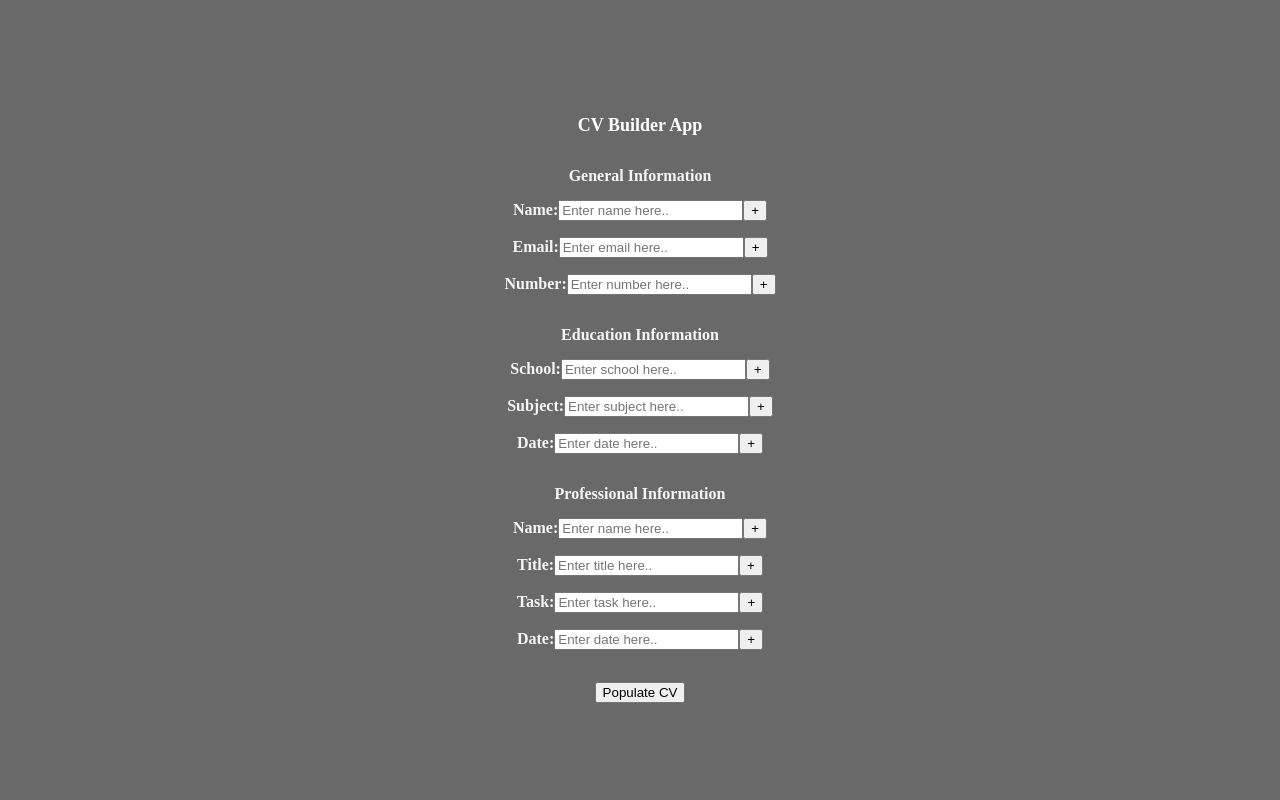
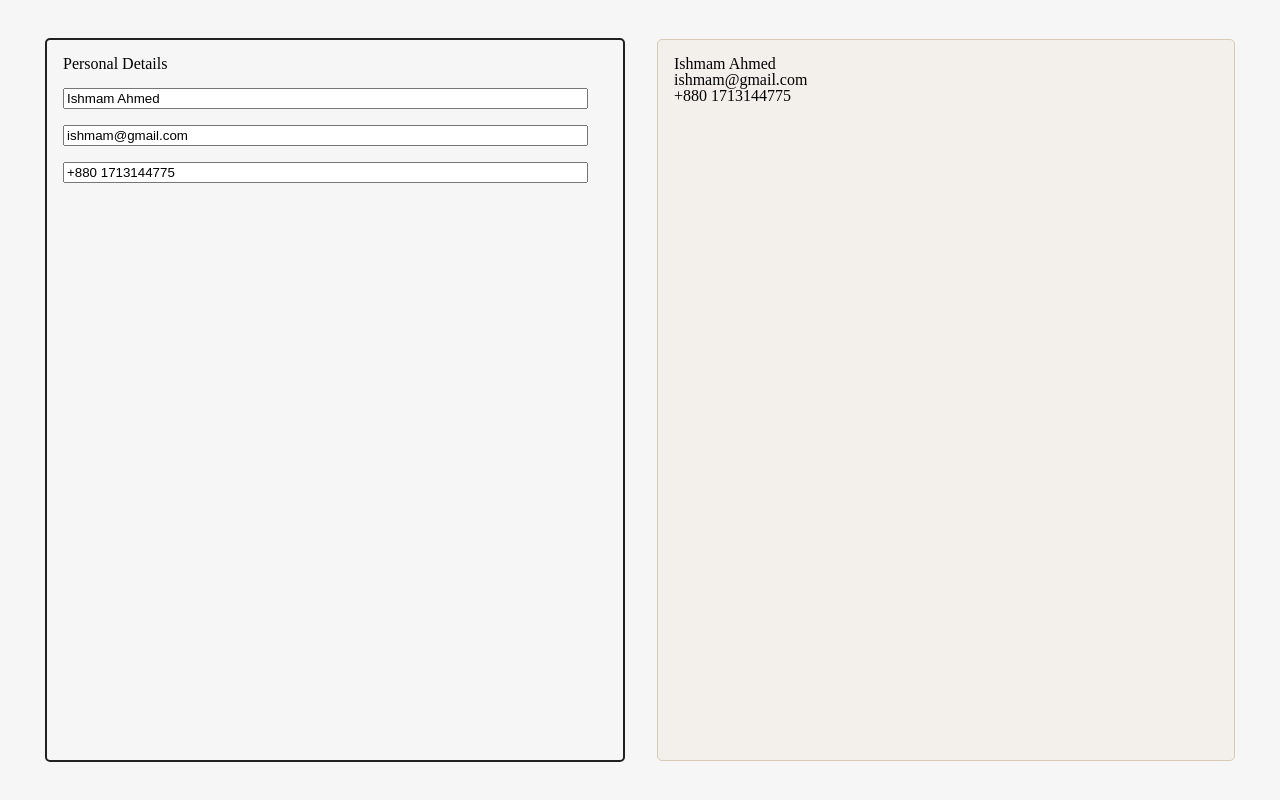
Before and after one commit to Ishmam156/CV-Application, a React (Create React App) app: page / in a window 1280 px wide. Built offline with nearby package versions, Linux system fonts and the light colour scheme.

Commit message:
initial restructure of HTML

```diff
--- a/src/App.js
+++ b/src/App.js
@@ -1,8 +1,8 @@
 import React, { Component } from "react";
-import Header from "./components/Header";
+// import Header from "./components/Header";
 import "./styles/reset.css";
 import "./styles/App.css";
-import InformationParent from "./components/InformationParent";
+// import InformationParent from "./components/InformationParent";
 import { capitalize } from "./helper/capitalize";
 
 export default class App extends Component {
@@ -12,9 +12,9 @@ export default class App extends Component {
     this.state = {
       showCV: false,
       generalInformation: {
-        name: "",
-        email: "",
-        number: "",
+        name: "Ishmam Ahmed",
+        email: "ishmam@gmail.com",
+        number: "+880 1713144775",
       },
       educationInformation: {
         school: "",
@@ -79,54 +79,54 @@ export default class App extends Component {
   render() {
     return (
       <main className="mainContent">
-        <Header />
-        {!this.state.showCV && (
-          <>
-            <InformationParent
-              handleChange={this.handleGeneralInformationInput}
-              title="General Information"
-              fields={Object.keys(this.state.generalInformation)}
+        <div className="CVInput">
+          <div className="personalDetails">
+            <h1>Personal Details</h1>
+            <input
+              type="text"
+              value={this.state.generalInformation.name}
+              onChange={(event) =>
+                this.setState({
+                  generalInformation: {
+                    ...this.state.generalInformation,
+                    name: event.target.value,
+                  },
+                })
+              }
             />
-            <InformationParent
-              handleChange={this.handleEducationInformationInput}
-              title="Education Information"
-              fields={Object.keys(this.state.educationInformation)}
+            <input
+              type="text"
+              value={this.state.generalInformation.email}
+              onChange={(event) =>
+                this.setState({
+                  generalInformation: {
+                    ...this.state.generalInformation,
+                    email: event.target.value,
+                  },
+                })
+              }
             />
-            <InformationParent
-              handleChange={this.handleProfessionalInformationInput}
-              title="Professional Information"
-              fields={Object.keys(this.state.professionalInformation)}
+            <input
+              type="text"
+              value={this.state.generalInformation.number}
+              onChange={(event) =>
+                this.setState({
+                  generalInformation: {
+                    ...this.state.generalInformation,
+                    number: event.target.value,
+                  },
+                })
+              }
             />
-          </>
-        )}
-        <br />
-        <button
-          onClick={() =>
-            this.setState({
-              showCV: !this.state.showCV,
-            })
-          }
-        >
-          {this.state.showCV ? "Clear CV" : "Populate CV"}
-        </button>
-        {this.state.showCV &&
-          Object.keys(this.state.generalInformation).map((item, index) => (
-            <div key={index}>
-              {capitalize(item)}: {this.state.generalInformation[item]}
-            </div>
-          ))}
-        {this.state.showCV &&
-          Object.keys(this.state.educationInformation).map((item, index) => (
-            <div key={index}>
-              {capitalize(item)}: {this.state.educationInformation[item]}
-            </div>
-          ))}
-        {this.state.showCV &&
-          Object.keys(this.state.professionalInformation).map((item, index) => (
-            <div key={index}>
-              {capitalize(item)}: {this.state.professionalInformation[item]}
-            </div>
-          ))}
+          </div>
+        </div>
+        <div className="CVShow">
+          <div className="CVShowPersonalDetails">
+            <h1>{this.state.generalInformation.name}</h1>
+            <h1>{this.state.generalInformation.email}</h1>
+            <h1>{this.state.generalInformation.number}</h1>
+          </div>
+        </div>
       </main>
     );
   }
--- a/src/styles/App.css
+++ b/src/styles/App.css
@@ -1,8 +1,39 @@
 .mainContent {
-  background: #696969;
+  background: #f6f6f6;
   height: 100vh;
   display: flex;
-  flex-direction: column;
+  flex-direction: row;
   justify-content: center;
   align-items: center;
+  gap: 2em;
 }
+
+.CVInput {
+  border: 2px solid #212121;
+  border-radius: 5px;
+  width: 45vw;
+  height: 90vh;
+}
+
+.personalDetails {
+  display: flex;
+  flex-direction: column;
+  gap: 1em;
+  padding: 1em;
+}
+
+.CVInput input {
+  width: 95%;
+}
+
+.CVShow {
+  border: 1px solid #d9cab3;
+  background-color: #f3f0eb;
+  border-radius: 5px;
+  width: 45vw;
+  height: 90vh;
+}
+
+.CVShowPersonalDetails {
+  padding: 1em;
+}
```
